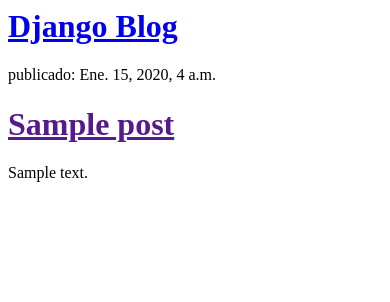
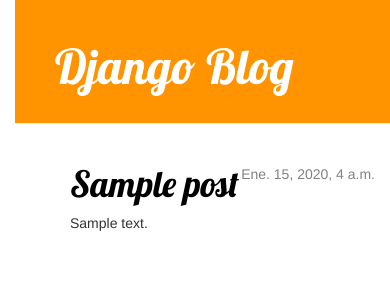
Before and after one commit to Fabio04/my-first-blog, a Django app: template blog/templates/blog/post_list.html in a window 390 px wide. Shown: the top 302 px of the page. Run offline with Django 3.2, Linux system fonts and the light colour scheme; the template is opened without the code that fills it: values that come from a table or form of the project are taken from there, others are empty; tables that the repository leaves empty hold one stand-in row (values such as "Sample post"); some libraries are stand-ins or nearby versions.

Commit message:
Agregue vistas y plantillas

```diff
--- /dev/null
+++ b/blog/static/css/blog.css
@@ -0,0 +1,60 @@
+{% load static %}
+
+<link rel="stylesheet" href="{% static 'css/blog.css' %}">
+
+h1 a {
+    color: #FCA205;
+    font-family: 'Lobster';
+}
+
+body {
+    padding-left: 15px;
+}
+
+.page-header {
+    background-color: #ff9400;
+    margin-top: 0;
+    padding: 20px 20px 20px 40px;
+}
+
+.page-header h1, .page-header h1 a, .page-header h1 a:visited, .page-header h1 a:active {
+    color: #ffffff;
+    font-size: 36pt;
+    text-decoration: none;
+}
+
+.content {
+    margin-left: 40px;
+}
+
+h1, h2, h3, h4 {
+    font-family: 'Lobster', cursive;
+}
+
+.date {
+    float: right;
+    color: #828282;
+}
+
+.save {
+    float: right;
+}
+
+.post-form textarea, .post-form input {
+    width: 100%;
+}
+
+.top-menu, .top-menu:hover, .top-menu:visited {
+    color: #ffffff;
+    float: right;
+    font-size: 26pt;
+    margin-right: 20px;
+}
+
+.post {
+    margin-bottom: 70px;
+}
+
+.post h1 a, .post h1 a:visited {
+    color: #000000;
+}
--- /dev/null
+++ b/blog/templates/blog/base.html
@@ -0,0 +1,31 @@
+{% load static %}
+<html>
+    <head>
+        <title>Django blog</title>
+        <link rel="stylesheet" href="//maxcdn.bootstrapcdn.com/bootstrap/3.2.0/css/bootstrap.min.css">
+        <link rel="stylesheet" href="//maxcdn.bootstrapcdn.com/bootstrap/3.2.0/css/bootstrap-theme.min.css">
+        <link href='//fonts.googleapis.com/css?family=Lobster&subset=latin,latin-ext' rel='stylesheet' type='text/css'>
+        <link rel="stylesheet" href="{% static 'css/blog.css' %}">
+    </head>
+    <body>
+        <div class="page-header">
+            <h1><a href="/">Django Blog</a></h1>
+        </div>
+
+        <div class="content container">
+            <div class="row">
+                <div class="col-md-8">
+                {% for post in posts %}
+                    <div class="post">
+                        <div class="date">
+                            {{ post.published_date }}
+                        </div>
+                        <h1><a href="">{{ post.title }}</a></h1>
+                        <p>{{ post.text|linebreaksbr }}</p>
+                    </div>
+                {% endfor %}
+                </div>
+            </div>
+        </div>
+    </body>
+</html>
--- a/blog/templates/blog/post_list.html
+++ b/blog/templates/blog/post_list.html
@@ -1,18 +1,28 @@
+{% extends "blog/base.html" %}
+{% load static %}
 <html>
     <head>
-        <title>Django blog</title>
+        <title>Django Girls blog</title>
+        <link rel="stylesheet" href="//maxcdn.bootstrapcdn.com/bootstrap/3.2.0/css/bootstrap.min.css">
+        <link rel="stylesheet" href="//maxcdn.bootstrapcdn.com/bootstrap/3.2.0/css/bootstrap-theme.min.css">
+        <link rel="stylesheet" href="{% static 'css/blog.css' %}">
     </head>
+
     <body>
-        <div>
-            <h1><a href="/">Django Blog</a></h1>
-        </div>
-
+    <div class="page-header">
+        <h1><a href="/">Django Blog</a></h1>
+    </div>
+    {% block content %}
         {% for post in posts %}
-        <div>
-            <p> publicado: {{ post.published_date }}</p>
-            <h1><a href = "" >{{ post.title }} </a></h1><p>{{ post.text|linebreaksbr }} </p>
-        </div>
+            <div class="post">
+                <div class="date">
+                    {{ post.published_date }}
+                </div>
+                <h1><a href="{% url 'post_detail' pk=post.pk %}">{{ post.title }}</a></h1>
+                <p>{{ post.text|linebreaksbr }}</p>
+            </div>
         {% endfor %}
+    {% endblock %}
 
     </body>
 </html>
--- a/blog/urls.py
+++ b/blog/urls.py
@@ -3,4 +3,5 @@ from . import views
 
 urlpatterns = [
     path('', views.post_list, name='post_list'),
+    path('post/<int:pk>/', views.post_detail, name='post_detail'),
 ]
--- a/blog/views.py
+++ b/blog/views.py
@@ -1,7 +1,12 @@
 from django.shortcuts import render
 from django.utils import timezone
 from .models import Post
+from django.shortcuts import render, get_object_or_404
 
 def post_list(request):
     posts = Post.objects.filter(published_date__lte=timezone.now()).order_by('published_date')
     return render(request, 'blog/post_list.html', {'posts': posts})
+
+def post_detail(request, pk):
+    post = get_object_or_404(Post, pk=pk)
+    return render(request, 'blog/post_detail.html', {'post': post})
```
Also changed, not shown: blog/templates/blog/post_detail.html (added, +12 -0 lines).
